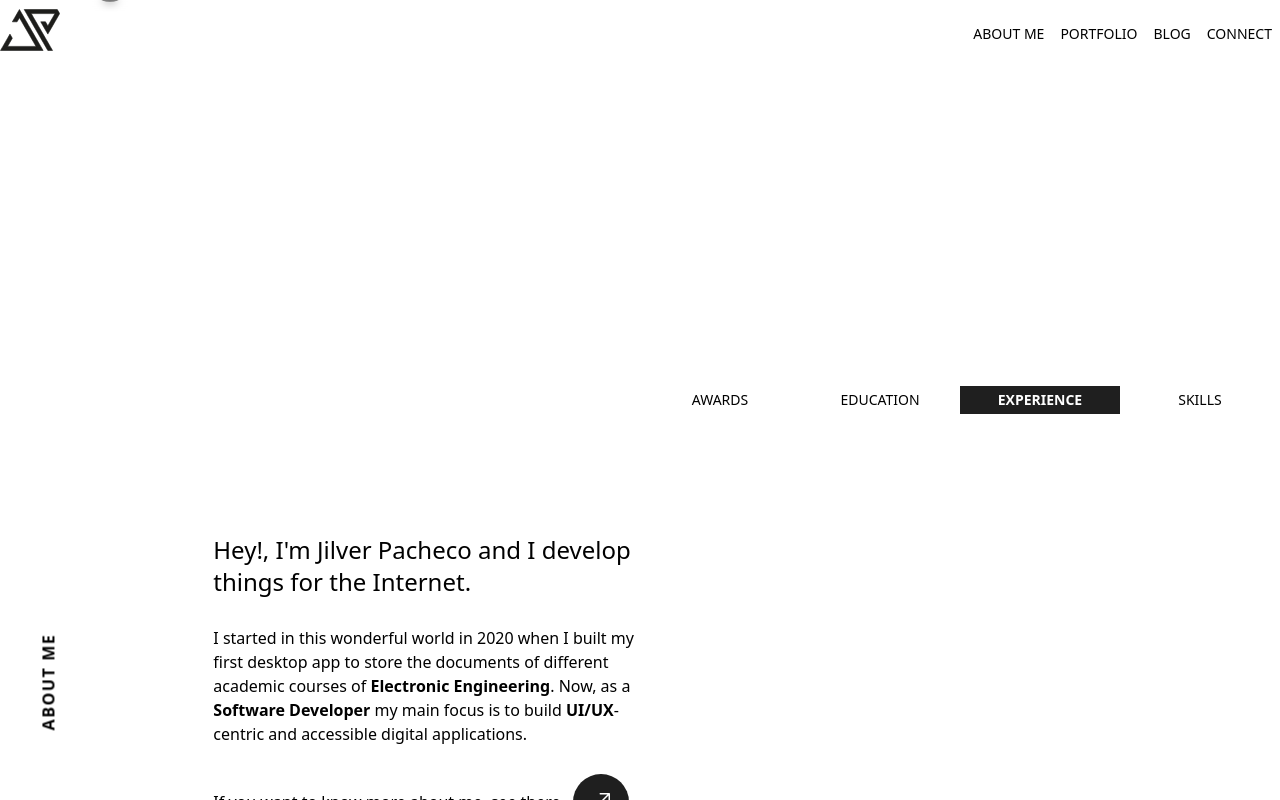
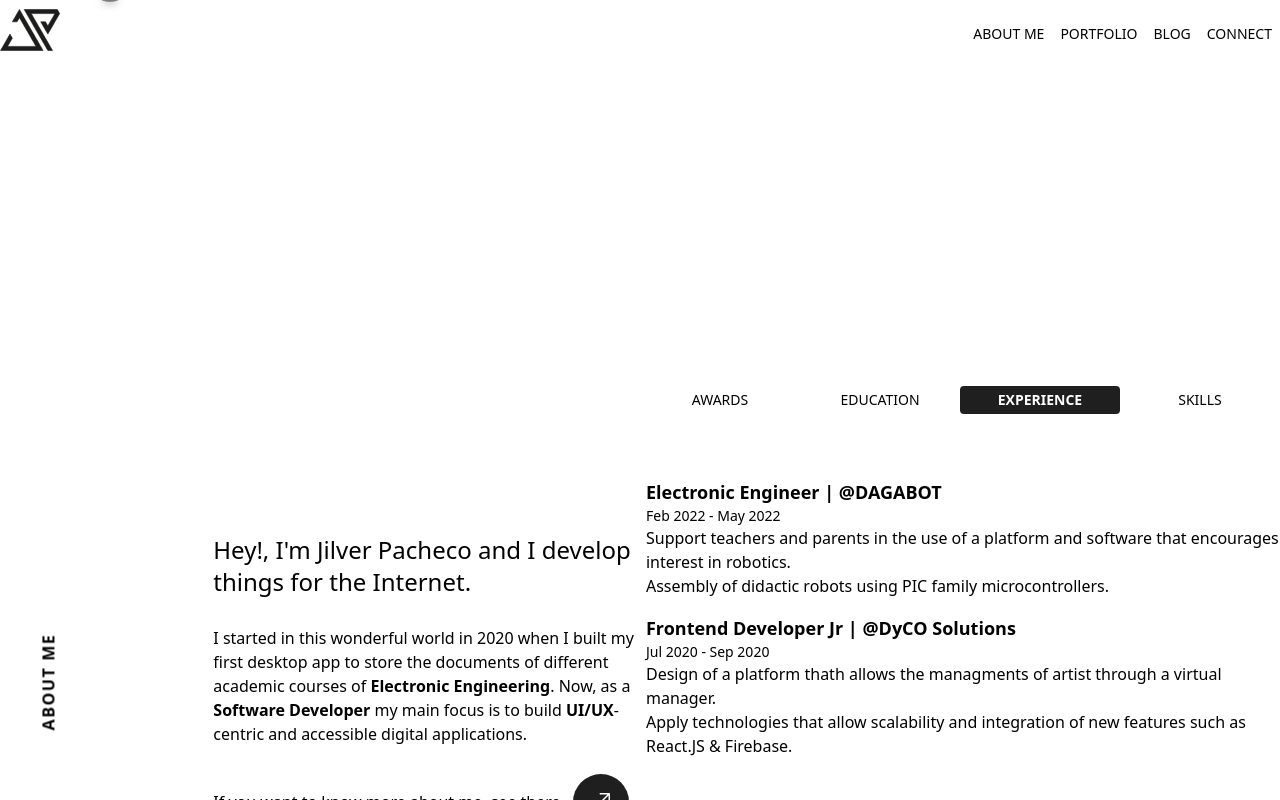
Before and after one commit to jilverprivera/portfolio, a Next.js app: page / in a window 1280 px wide. Both pictures are taken after a click on the button "EXPERIENCE". Shown: the part 518-1318 px from the top of the page. Built offline with nearby package versions, Linux system fonts and the light colour scheme; a web font is replaced by a local one.

Commit message:
adding experience content

```diff
--- /dev/null
+++ b/components/about/Experience.tsx
@@ -0,0 +1,47 @@
+import { motion } from "framer-motion";
+
+import EXPERIENCE from "../../data/experience.json";
+import { variants } from "../../helpers/variants";
+
+const Experience = () => {
+  return (
+    <div className="w-full pt-16 ml-3">
+      <motion.div
+        variants={variants}
+        initial="hidden"
+        animate="show"
+        exit="exit"
+      >
+        {EXPERIENCE.map((item, index) => (
+          <motion.div
+            key={index}
+            className="mb-4 flex items-center justify-between"
+            initial={{ opacity: 0 }}
+            animate={{ opacity: 1 }}
+            exit={{ opacity: 0 }}
+            transition={{ delay: 0.2 * index }}
+          >
+            <div className="flex flex-col align-start justify-center">
+              <h3 className="text-lg font-semibold">
+                {item.role} |&nbsp;
+                <a href={item.url} target="_blank" rel="noreferrer">
+                  @{item.company}
+                </a>
+              </h3>
+              <span className="text-sm font-normal">{item.date}</span>
+              <div>
+                {item.activities.map((item, i) => (
+                  <p key={i} className="text-base">
+                    {item}
+                  </p>
+                ))}
+              </div>
+            </div>
+          </motion.div>
+        ))}
+      </motion.div>
+    </div>
+  );
+};
+
+export default Experience;
--- a/components/about/index.tsx
+++ b/components/about/index.tsx
@@ -3,6 +3,8 @@ import { AnimatePresence, motion } from "framer-motion";
 import { BsArrowUpRight } from "react-icons/bs";
 import Awards from "./Awards";
 import Education from "./Education";
+import Experience from "./Experience";
+import Skills from "./Skills";
 
 const types = [
   { name: "Awards", selector: "awards" },
@@ -42,13 +44,13 @@ const About = () => {
             </span>
           </div>
         </div>
-        <div className="col-span-3 flex flex-col items-center justify-start pt-10">
+        <div className="col-span-3 flex flex-col items-center justify-start pt-10 z-0">
           <div className="w-full grid grid-cols-4 pt-16">
             {types.map((item, index) => (
               <button
                 key={index}
                 onClick={() => setSelected(item.selector)}
-                className={` uppercase text-sm cursor-pointer p-1 duration-300 ${
+                className={` uppercase text-sm cursor-pointer p-1 duration-300 rounded ${
                   item.selector === selected
                     ? "font-bold bg-black text-white"
                     : "font-normal"
@@ -61,6 +63,8 @@ const About = () => {
           <AnimatePresence exitBeforeEnter>
             {selected === "awards" && <Awards />}
             {selected === "education" && <Education />}
+            {selected === "experience" && <Experience />}
+            {selected === "skills" && <Skills />}
           </AnimatePresence>
         </div>
       </div>
--- /dev/null
+++ b/data/experience.json
@@ -0,0 +1,24 @@
+[
+    {
+      "id": 2,
+      "company": "DAGABOT",
+      "role": "Electronic Engineer",
+      "date": "Feb 2022 - May 2022",
+      "url": "https://dagabot.com/",
+      "activities": [
+        "Support teachers and parents in the use of a platform and software that encourages interest in robotics.",
+        "Assembly of didactic robots using PIC family microcontrollers."
+      ]
+    },
+    {
+      "id": 1,
+      "company": "DyCO Solutions",
+      "role": "Frontend Developer Jr",
+      "date": "Jul 2020 - Sep 2020",
+      "url": "https://www.dycosolutions.com/",
+      "activities": [
+        "Design of a platform thath allows the managments of artist through a virtual manager.",
+        "Apply technologies that allow scalability and integration of new features such as React.JS & Firebase."
+      ]
+    }
+  ]
```
